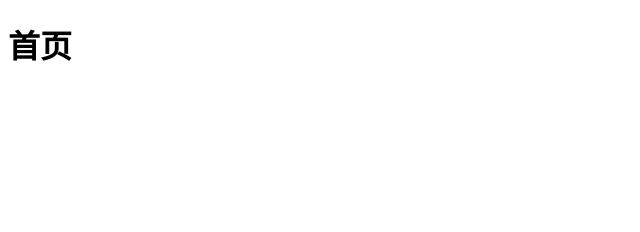
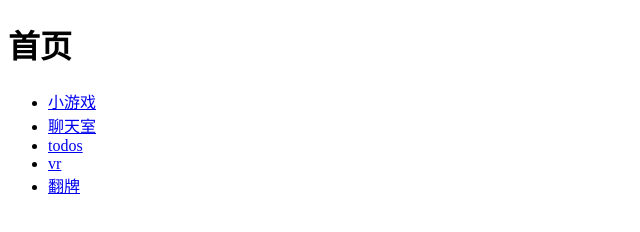
Before and after one commit to vespex/web-server, a website: page views/index.html in a window 1280 px wide. Shown: the whole page, without its empty margins (0-640 px from the left). Drawn offline with Linux system fonts and the light colour scheme.

Commit message:
update index

```diff
--- a/views/index.html
+++ b/views/index.html
@@ -17,6 +17,23 @@
       </div>
       <div class="content">
         <h1>首页</h1>
+        <ul>
+          <li>
+            <a href="/example#/">小游戏</a>
+          </li>
+          <li>
+            <a href="/example#/chat">聊天室</a>
+          </li>
+          <li>
+            <a href="/example#/todos">todos</a>
+          </li>
+          <li>
+            <a href="/activity/vr">vr</a>
+          </li>
+          <li>
+            <a href="/activity#/turn-card">翻牌</a>
+          </li>
+        </ul>
       </div>
       <div class="footer">
       </div>
```
